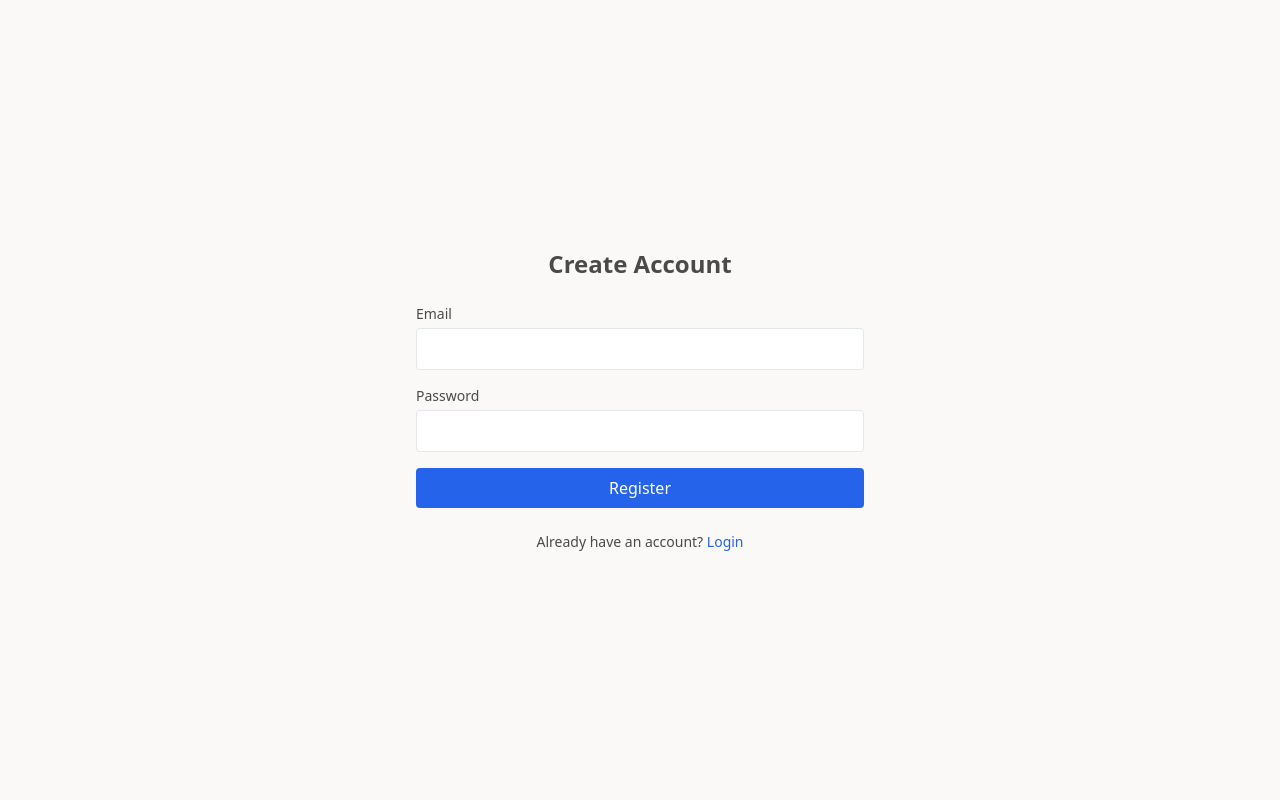
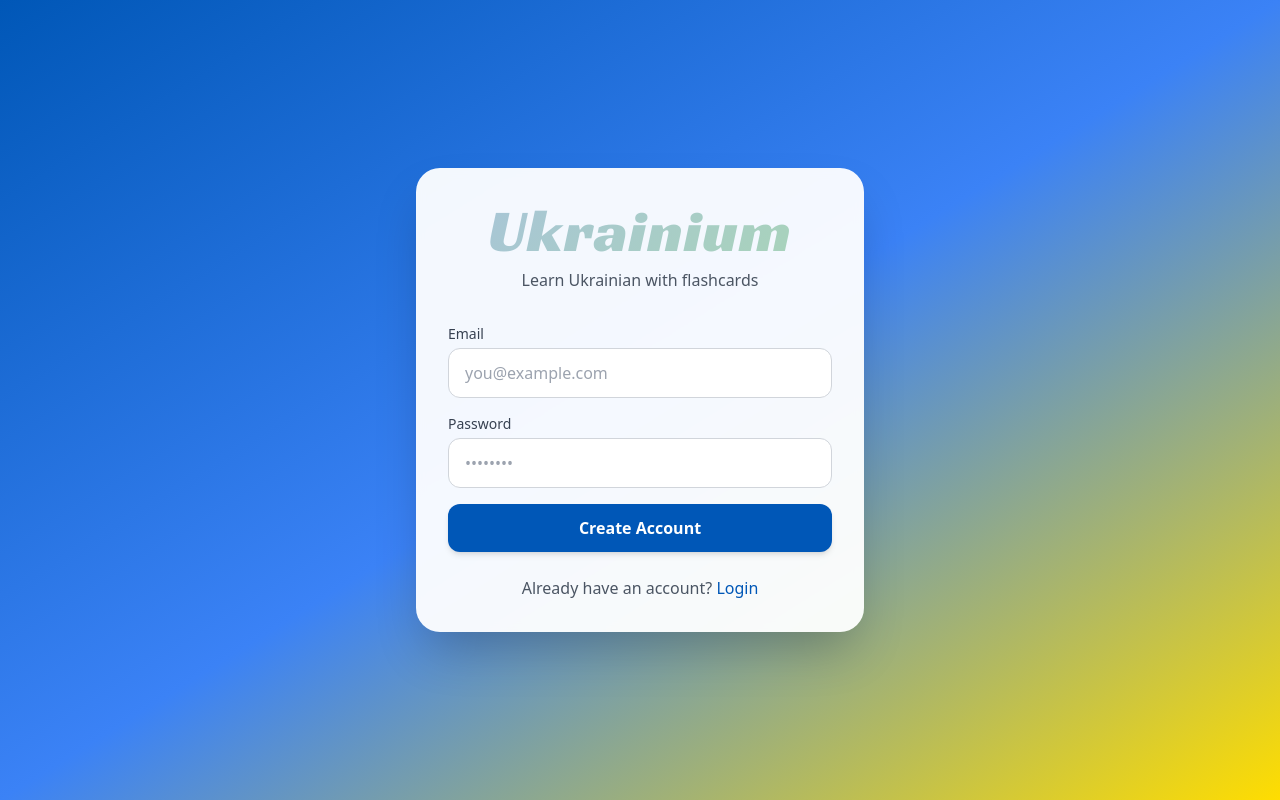
Before and after one commit to fidgetbot/ukrainium, a Next.js app: page /register in a window 1280 px wide. Built offline with nearby package versions, Linux system fonts and the light colour scheme.

Commit message:
30-day sessions + beautiful login/register pages with gradient background

```diff
--- a/src/app/actions.ts
+++ b/src/app/actions.ts
@@ -50,7 +50,7 @@
 
 async function createSession(userId: string) {
   const token = crypto.randomBytes(32).toString("hex");
-  const expiresAt = new Date(Date.now() + 7 * 24 * 60 * 60 * 1000); // 7 days
+  const expiresAt = new Date(Date.now() + 30 * 24 * 60 * 60 * 1000); // 30 days
 
   await prisma.session.create({
     data: { userId, token, expiresAt },
--- /dev/null
+++ b/src/app/login/LoginForm.tsx
@@ -0,0 +1,58 @@
+"use client";
+
+import { useState } from "react";
+import { login } from "../actions";
+
+export function LoginForm() {
+  const [error, setError] = useState("");
+
+  async function handleSubmit(formData: FormData) {
+    const result = await login(formData);
+    if (result?.error) {
+      setError(result.error);
+    }
+  }
+
+  return (
+    <form action={handleSubmit} className="space-y-4">
+      {error && (
+        <div className="p-3 bg-red-100 text-red-700 rounded-lg text-sm">
+          {error}
+        </div>
+      )}
+
+      <div>
+        <label className="block text-sm font-medium text-gray-700 mb-1">
+          Email
+        </label>
+        <input
+          name="email"
+          type="email"
+          required
+          className="w-full px-4 py-3 border border-gray-300 rounded-xl focus:ring-2 focus:ring-[#0057B7] focus:border-transparent outline-none transition-all"
+          placeholder="you@example.com"
+        />
+      </div>
+
+      <div>
+        <label className="block text-sm font-medium text-gray-700 mb-1">
+          Password
+        </label>
+        <input
+          name="password"
+          type="password"
+          required
+          className="w-full px-4 py-3 border border-gray-300 rounded-xl focus:ring-2 focus:ring-[#0057B7] focus:border-transparent outline-none transition-all"
+          placeholder="••••••••"
+        />
+      </div>
+
+      <button
+        type="submit"
+        className="w-full py-3 bg-[#0057B7] text-white rounded-xl font-semibold hover:bg-[#004494] transition-colors shadow-md"
+      >
+        Login
+      </button>
+    </form>
+  );
+}
--- a/src/app/login/page.tsx
+++ b/src/app/login/page.tsx
@@ -1,63 +1,26 @@
-"use client";
-
-import { useState } from "react";
-import { login } from "../actions";
 import Link from "next/link";
+import { LoginForm } from "./LoginForm";
 
 export default function LoginPage() {
-  const [error, setError] = useState("");
+  return (
+    <main className="min-h-screen flex flex-col items-center justify-center p-4 bg-gradient-to-br from-[#0057B7] via-[#3B82F6] to-[#FFDD00]">
+      <div className="max-w-md w-full bg-white/95 backdrop-blur-sm rounded-3xl shadow-2xl p-8">
+        {/* Logo */}
+        <div className="text-center mb-8">
+          <h1 className="logo text-6xl font-bold mb-2">Ukrainium</h1>
+          <p className="text-gray-600">Learn Ukrainian with flashcards</p>
+        </div>
 
-  async function handleSubmit(formData: FormData) {
-    const result = await login(formData);
-    if (result?.error) {
-      setError(result.error);
-    }
-  }
+        <LoginForm />
 
-  return (
-    <main className="min-h-screen flex items-center justify-center p-8">
-      <div className="max-w-md w-full space-y-6">
-        <h1 className="text-2xl font-bold text-center">Login</h1>
-
-        {error && (
-          <div className="p-3 bg-red-100 text-red-700 rounded">{error}</div>
-        )}
-
-        <form action={handleSubmit} className="space-y-4">
-          <div>
-            <label className="block text-sm font-medium mb-1">Email</label>
-            <input
-              name="email"
-              type="email"
-              required
-              className="w-full px-3 py-2 border rounded"
-            />
-          </div>
-
-          <div>
-            <label className="block text-sm font-medium mb-1">Password</label>
-            <input
-              name="password"
-              type="password"
-              required
-              className="w-full px-3 py-2 border rounded"
-            />
-          </div>
-
-          <button
-            type="submit"
-            className="w-full py-2 bg-blue-600 text-white rounded hover:bg-blue-700"
-          >
-            Login
-          </button>
-        </form>
-
-        <p className="text-center text-sm">
-          Don't have an account?{" "}
-          <Link href="/register" className="text-blue-600 hover:underline">
-            Register
-          </Link>
-        </p>
+        <div className="mt-6 text-center">
+          <p className="text-gray-600">
+            Don&apos;t have an account?{" "}
+            <Link href="/register" className="text-[#0057B7] hover:underline font-medium">
+              Register
+            </Link>
+          </p>
+        </div>
       </div>
     </main>
   );
--- /dev/null
+++ b/src/app/register/RegisterForm.tsx
@@ -0,0 +1,59 @@
+"use client";
+
+import { useState } from "react";
+import { register } from "../actions";
+
+export function RegisterForm() {
+  const [error, setError] = useState("");
+
+  async function handleSubmit(formData: FormData) {
+    const result = await register(formData);
+    if (result?.error) {
+      setError(result.error);
+    }
+  }
+
+  return (
+    <form action={handleSubmit} className="space-y-4">
+      {error && (
+        <div className="p-3 bg-red-100 text-red-700 rounded-lg text-sm">
+          {error}
+        </div>
+      )}
+
+      <div>
+        <label className="block text-sm font-medium text-gray-700 mb-1">
+          Email
+        </label>
+        <input
+          name="email"
+          type="email"
+          required
+          className="w-full px-4 py-3 border border-gray-300 rounded-xl focus:ring-2 focus:ring-[#0057B7] focus:border-transparent outline-none transition-all"
+          placeholder="you@example.com"
+        />
+      </div>
+
+      <div>
+        <label className="block text-sm font-medium text-gray-700 mb-1">
+          Password
+        </label>
+        <input
+          name="password"
+          type="password"
+          required
+          minLength={8}
+          className="w-full px-4 py-3 border border-gray-300 rounded-xl focus:ring-2 focus:ring-[#0057B7] focus:border-transparent outline-none transition-all"
+          placeholder="••••••••"
+        />
+      </div>
+
+      <button
+        type="submit"
+        className="w-full py-3 bg-[#0057B7] text-white rounded-xl font-semibold hover:bg-[#004494] transition-colors shadow-md"
+      >
+        Create Account
+      </button>
+    </form>
+  );
+}
--- a/src/app/register/page.tsx
+++ b/src/app/register/page.tsx
@@ -1,65 +1,27 @@
-"use client";
-
-import { useState } from "react";
-import { register } from "../actions";
 import Link from "next/link";
+import { RegisterForm } from "./RegisterForm";
 
 export default function RegisterPage() {
-  const [error, setError] = useState("");
-
-  async function handleSubmit(formData: FormData) {
-    const result = await register(formData);
-    if (result?.error) {
-      setError(result.error);
-    }
-  }
-
   return (
-    <main className="min-h-screen flex items-center justify-center p-8">
-      <div className="max-w-md w-full space-y-6">
-        <h1 className="text-2xl font-bold text-center">Create Account</h1>
-
-        {error && (
-          <div className="p-3 bg-red-100 text-red-700 rounded">{error}</div>
-        )}
-
-        <form action={handleSubmit} className="space-y-4">
-          <div>
-            <label className="block text-sm font-medium mb-1">Email</label>
-            <input
-              name="email"
-              type="email"
-              required
-              className="w-full px-3 py-2 border rounded"
-            />
+    <main className="min-h-screen flex flex-col items-center justify-center p-4 bg-gradient-to-br from-[#0057B7] via-[#3B82F6] to-[#FFDD00]">
+      <div className="max-w-md w-full bg-white/95 backdrop-blur-sm rounded-3xl shadow-2xl p-8">
+        {/* Logo */}
+        <div className="text-center mb-8">
+          <h1 className="logo text-6xl font-bold mb-2">Ukrainium</h1>
+          <p className="text-gray-600">Learn Ukrainian with flashcards</p>
         </div>
 
-          <div>
-            <label className="block text-sm font-medium mb-1">Password</label>
-            <input
-              name="password"
-              type="password"
-              required
-              minLength={8}
-              className="w-full px-3 py-2 border rounded"
-            />
-          </div>
+        <RegisterForm />
 
-          <button
-            type="submit"
-            className="w-full py-2 bg-blue-600 text-white rounded hover:bg-blue-700"
-          >
-            Register
-          </button>
-        </form>
-
-        <p className="text-center text-sm">
+        <div className="mt-6 text-center">
+          <p className="text-gray-600">
             Already have an account?{" "}
-          <Link href="/login" className="text-blue-600 hover:underline">
+            <Link href="/login" className="text-[#0057B7] hover:underline font-medium">
               Login
             </Link>
           </p>
         </div>
+      </div>
     </main>
   );
 }
```
Lines whose indentation alone changed are shown as unchanged.
